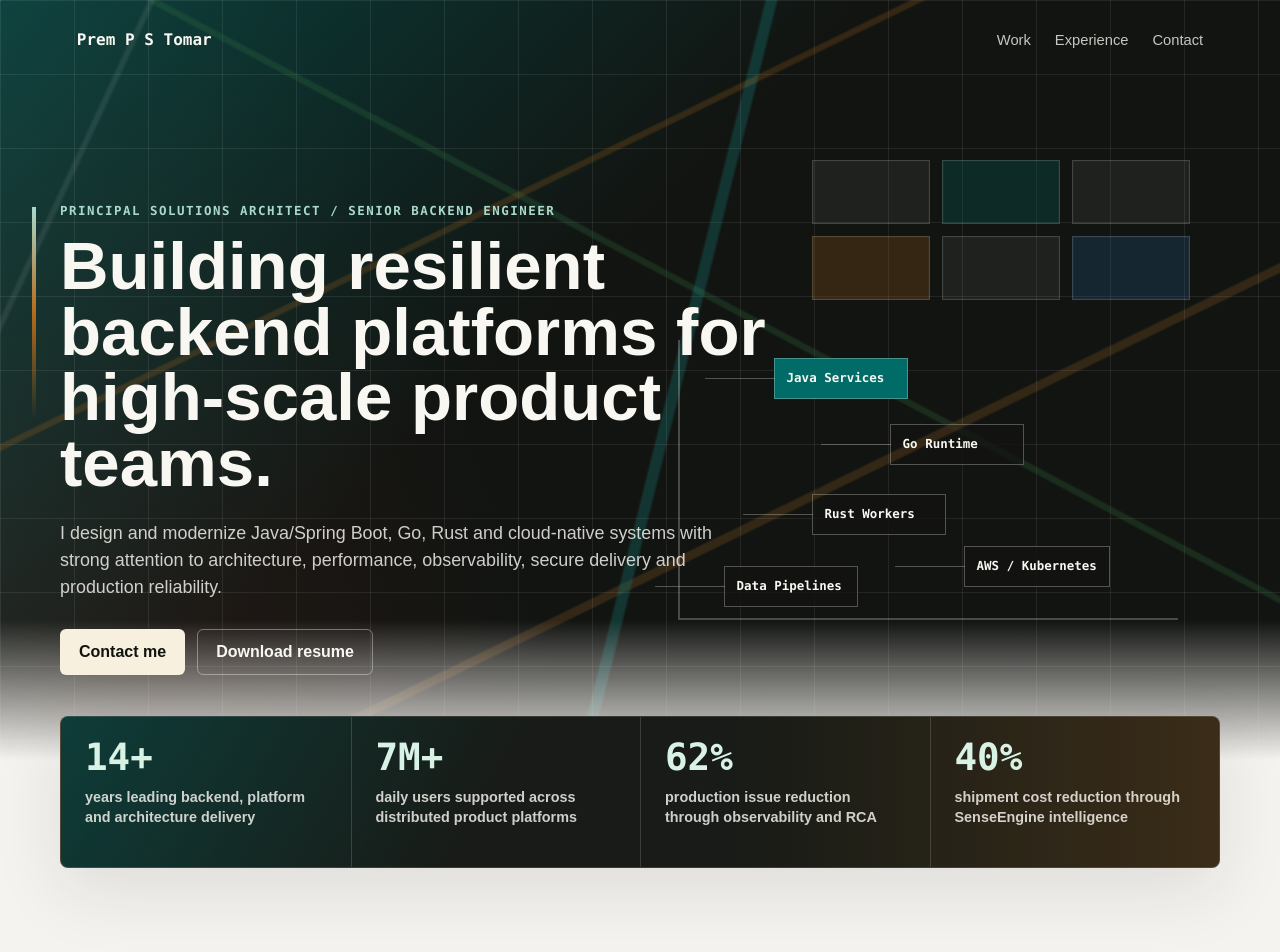
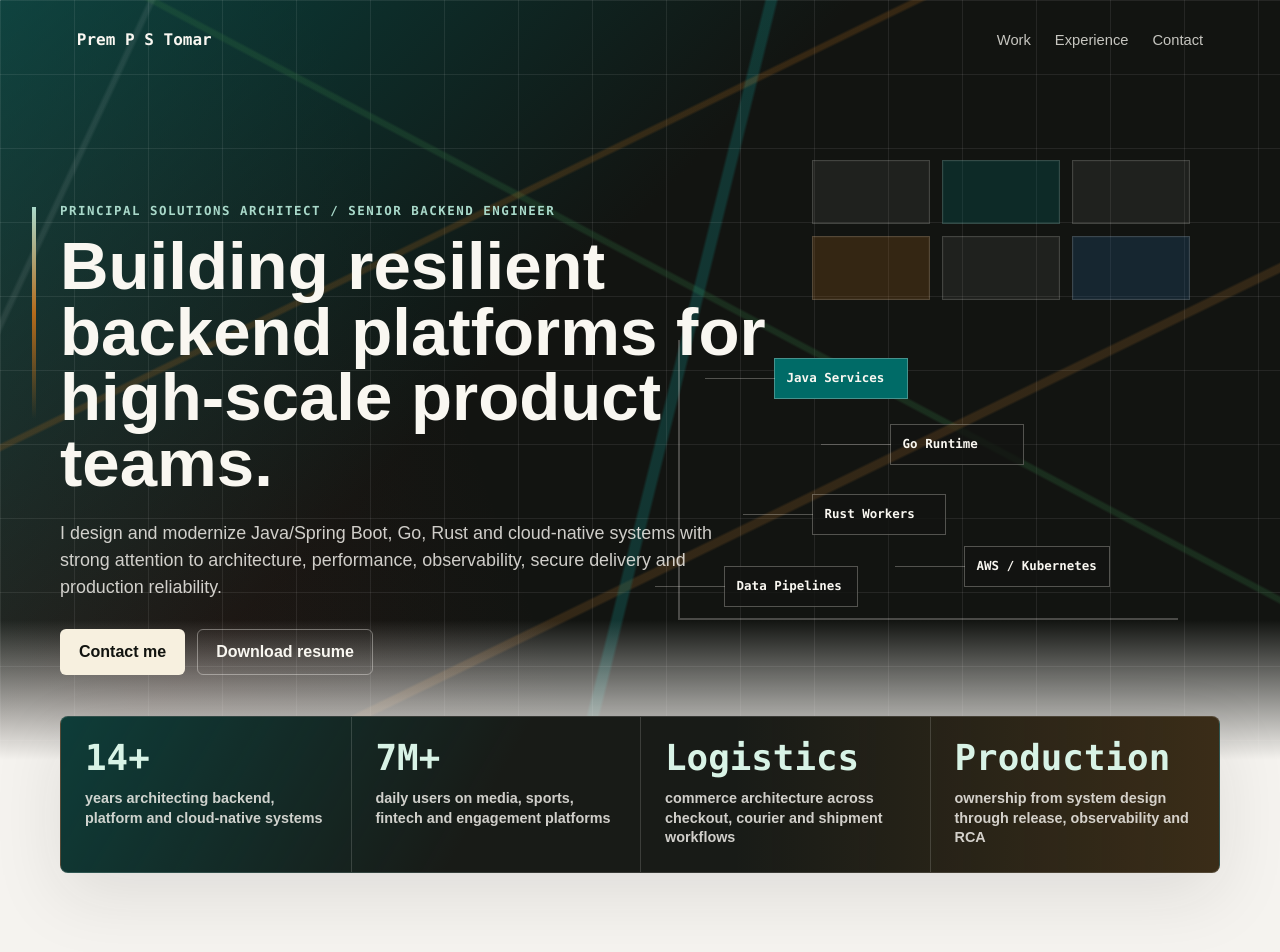
Before and after one commit to Prem-Tomar/portfolio, a React (Vite) app: page / in a window 1280 px wide. Shown: the top 952 px of the page. Built offline with nearby package versions, Linux system fonts and the light colour scheme.

Commit message:
Refine portfolio metric positioning

```diff
--- a/app/globals.css
+++ b/app/globals.css
@@ -361,10 +361,10 @@ h3 {
   display: block;
   flex: 0 0 auto;
   color: #d8f3e6;
-  font-size: 2.35rem;
+  font-size: clamp(1.7rem, 2.8vw, 2.35rem);
   font-family: var(--font-code);
-  line-height: 0.98;
-  white-space: nowrap;
+  line-height: 1.05;
+  white-space: normal;
 }
 
 .metric span {
--- a/app/page.tsx
+++ b/app/page.tsx
@@ -1,8 +1,8 @@
 const metrics = [
-  { value: "14+", label: "years leading backend, platform and architecture delivery" },
-  { value: "7M+", label: "daily users supported across distributed product platforms" },
-  { value: "62%", label: "production issue reduction through observability and RCA" },
-  { value: "40%", label: "shipment cost reduction through SenseEngine intelligence" },
+  { value: "14+", label: "years architecting backend, platform and cloud-native systems" },
+  { value: "7M+", label: "daily users on media, sports, fintech and engagement platforms" },
+  { value: "Logistics", label: "commerce architecture across checkout, courier and shipment workflows" },
+  { value: "Production", label: "ownership from system design through release, observability and RCA" },
 ];
 
 const strengths = [
```
